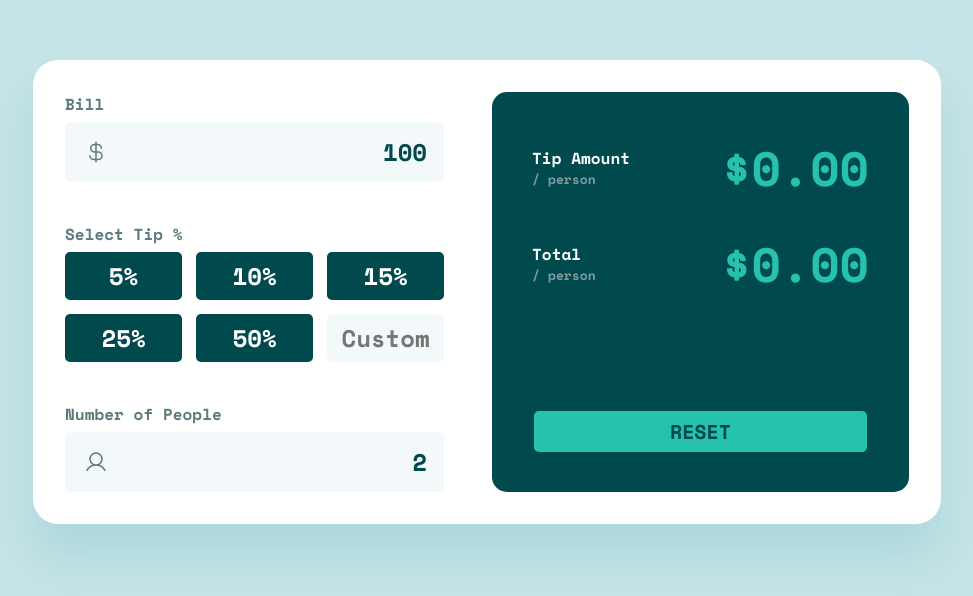
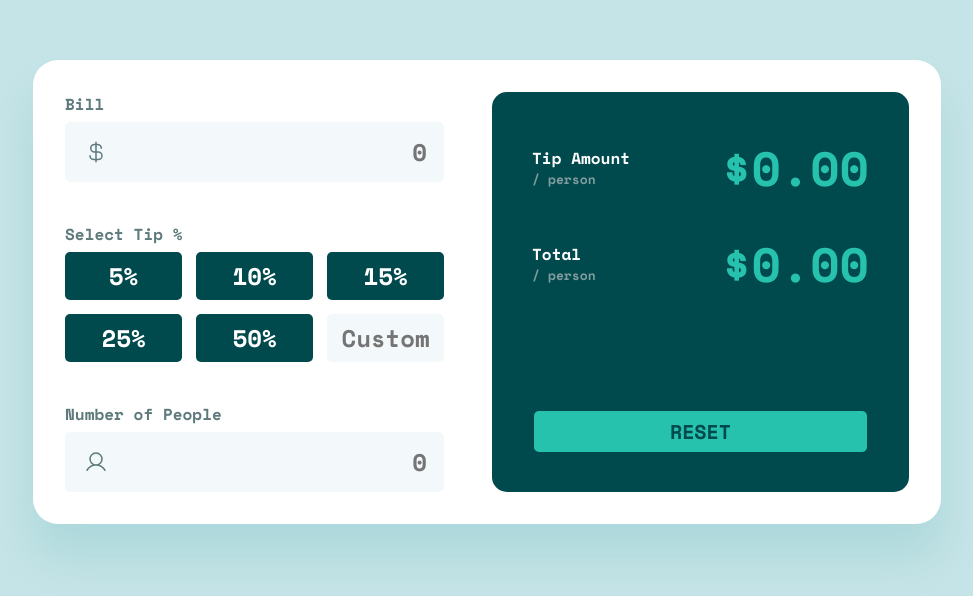
Before and after one commit to paulobrun0/tipCalculatorApp, a React (Vite) app: page / in a window 1280 px wide. Shown: the part 108-704 px from the top of the page, without its empty margins (153-1126 px from the left). Built offline with nearby package versions, Linux system fonts and the light colour scheme.

Commit message:
Removendo valores default

```diff
--- a/src/components/Bill.jsx
+++ b/src/components/Bill.jsx
@@ -4,8 +4,8 @@ import { ButtonTip } from './ButtonTip'
 import { BillResult } from './BillResult'
 import { useState } from 'react'
 export const Bill = () => {
-  const [billInput, setBillInput] = useState(100)
-  const [totalPersonInput, setTotalPersonInput] = useState(2)
+  const [billInput, setBillInput] = useState('')
+  const [totalPersonInput, setTotalPersonInput] = useState('')
   const [customTip, setCustomTip] = useState('')
   const [tipAmountPerPerson, setTipAmountPerPerson] = useState(0.0)
   const [totalPersonBill, setTotalPersonBill] = useState(0.0)
@@ -66,7 +66,6 @@ export const Bill = () => {
 
   const handleCustomTip = (e) => {
     setCustomTip(e.target.value)
-    console.log(e.target.value)
   }
 
   return (
```
